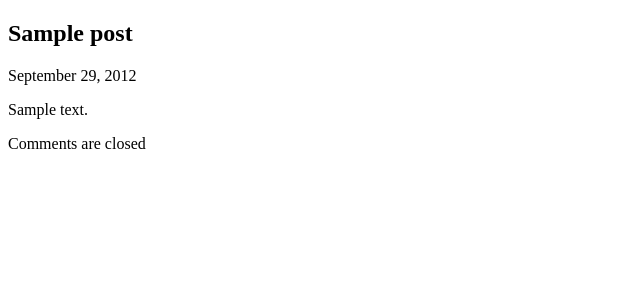
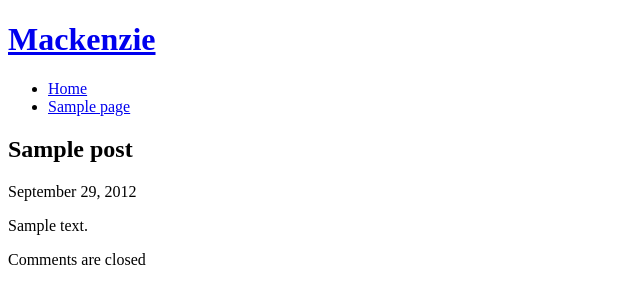
Before and after one commit to johnheimkes/Mackenzie, a WordPress theme: template content/themes/mackenzie/single.php in a window 1280 px wide. Shown: the top 304 px of the page, without its empty margins (0-640 px from the left). Run offline with PHP 8.4 and a stand-in for WordPress, Linux system fonts and the light colour scheme; the site name, menu and one post (Sample post) are stand-ins, and other content is empty.

Commit message:
removed postoffice test from screen.css and finished header markup

```diff
--- a/content/themes/mackenzie/assets/styles/screen.css
+++ b/content/themes/mackenzie/assets/styles/screen.css
@@ -6,5 +6,5 @@ Media Type: Screen, Projection
 Width: All Sizes
 ------------------------------------------------------------------------ */
 body {
-	font-family: 'postoffice';
+
 }
--- a/content/themes/mackenzie/header.php
+++ b/content/themes/mackenzie/header.php
@@ -33,4 +33,12 @@
 </head>
 <body <?php body_class(); ?>>
     <div class="page-wrapper">
-        <div class="page-header"></div>
+        <div class="page-header">
+        	<h1 class="header-logo"><a href="<?php echo site_url(); ?>">Mackenzie</a></h1>
+			<nav>
+				<?php wp_nav_menu(array(
+					'menu'		=> 'primary-nav',
+					'container'	=> false,
+				)); ?>
+			</nav>
+        </div>
```
